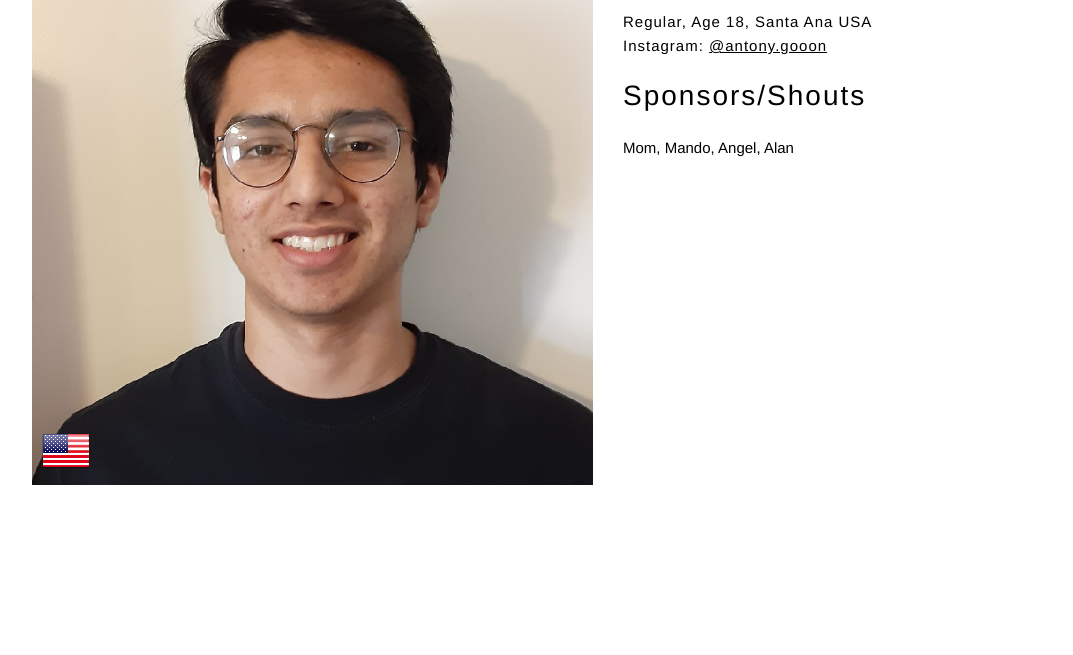
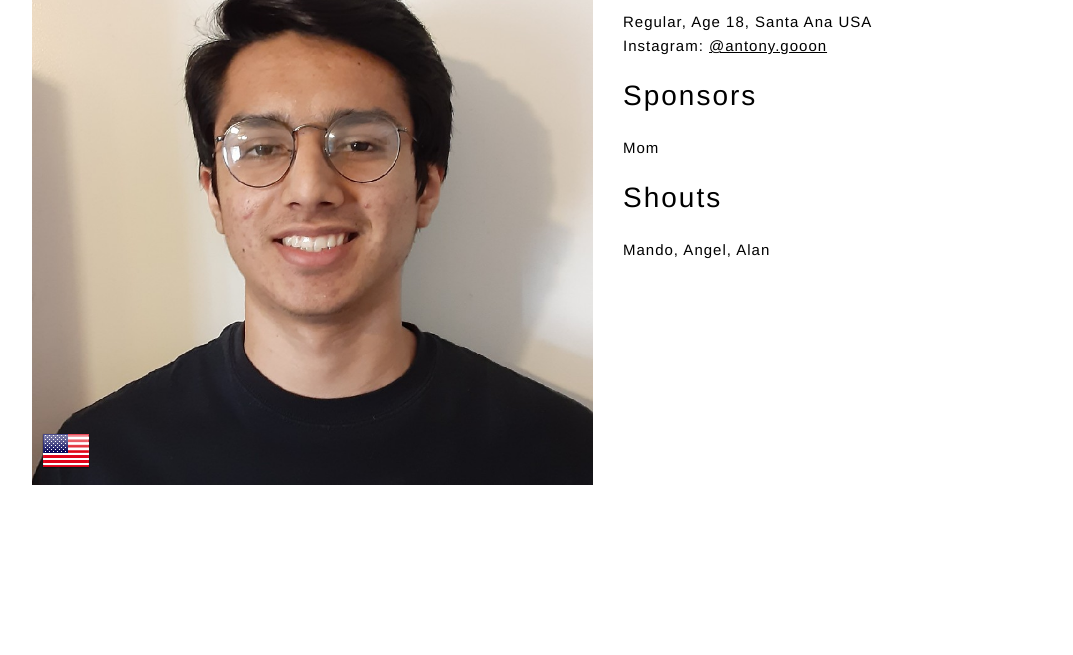
Before and after one commit to Cornelius7380/cornelius7380.github.io, a plain HTML site: page index.html in a window 1280 px wide. Shown: the part 145-800 px from the top of the page, without its empty margins (32-1105 px from the left). Drawn offline with Linux system fonts and the light colour scheme.

Commit message:
Update index.html

```diff
--- a/index.html
+++ b/index.html
@@ -40,8 +40,10 @@
 					<a href="https://www.instagram.com/antony.gooon/">@antony.gooon</a>
 					<br>
 				</p>
-				<h3>Sponsors/Shouts</h3>
-				Mom, Mando, Angel, Alan
+				<h3>Sponsors</h3>
+				<p>Mom<br></p>
+				<h3>Shouts</h3>
+				<p>Mando, Angel, Alan<br></p>
 			</div>
 			<!-- end upper right col -->
 		</div>
```
